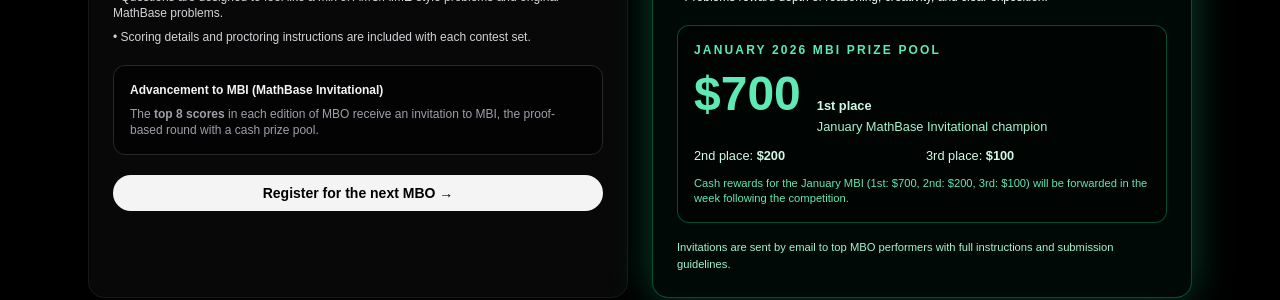
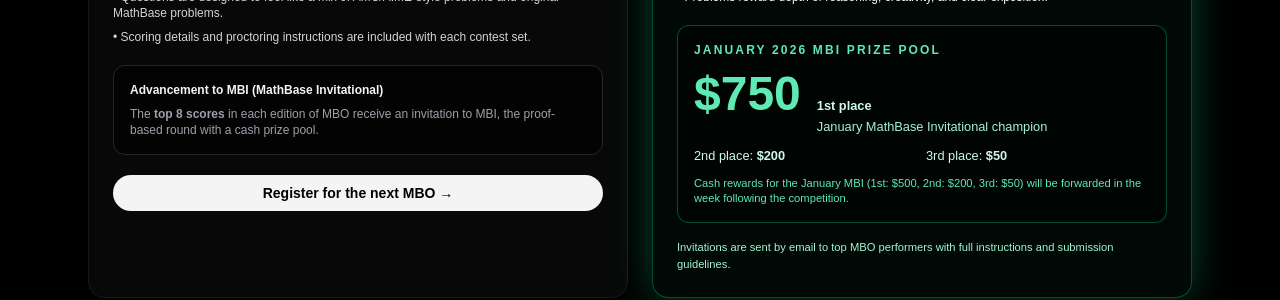
Before and after one commit to a-patek/mathbase, a Next.js app: page /competition in a window 1280 px wide. Shown: the part 857-1157 px from the top of the page. Built offline with nearby package versions, Linux system fonts and the light colour scheme.

Commit message:
change money

```diff
--- a/app/competition/page.tsx
+++ b/app/competition/page.tsx
@@ -212,7 +212,7 @@
 
               <div className="flex flex-wrap items-baseline gap-4">
                 <div className="text-4xl md:text-5xl font-extrabold text-emerald-300 leading-none">
-                  $700
+                  $750
                 </div>
                 <div className="text-[0.8rem] text-emerald-100 space-y-1">
                   <p className="font-semibold">1st place</p>
@@ -227,12 +227,12 @@
                   2nd place: <span className="font-semibold">$200</span>
                 </p>
                 <p>
-                  3rd place: <span className="font-semibold">$100</span>
+                  3rd place: <span className="font-semibold">$50</span>
                 </p>
               </div>
 
               <p className="text-[0.7rem] text-emerald-300">
-                Cash rewards for the January MBI (1st: $700, 2nd: $200, 3rd: $100) will
+                Cash rewards for the January MBI (1st: $500, 2nd: $200, 3rd: $50) will
                 be forwarded in the week following the competition.
               </p>
             </div>
```
